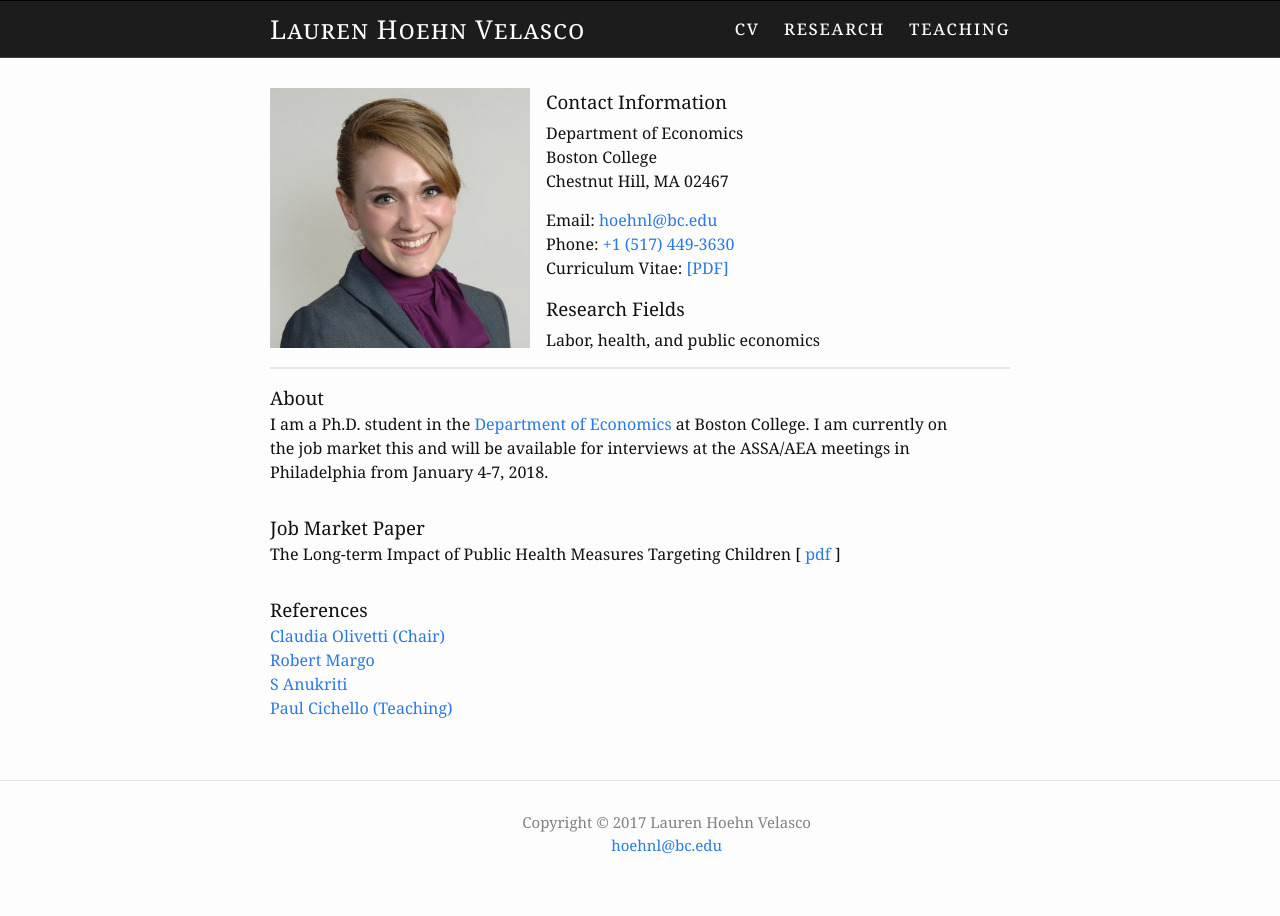
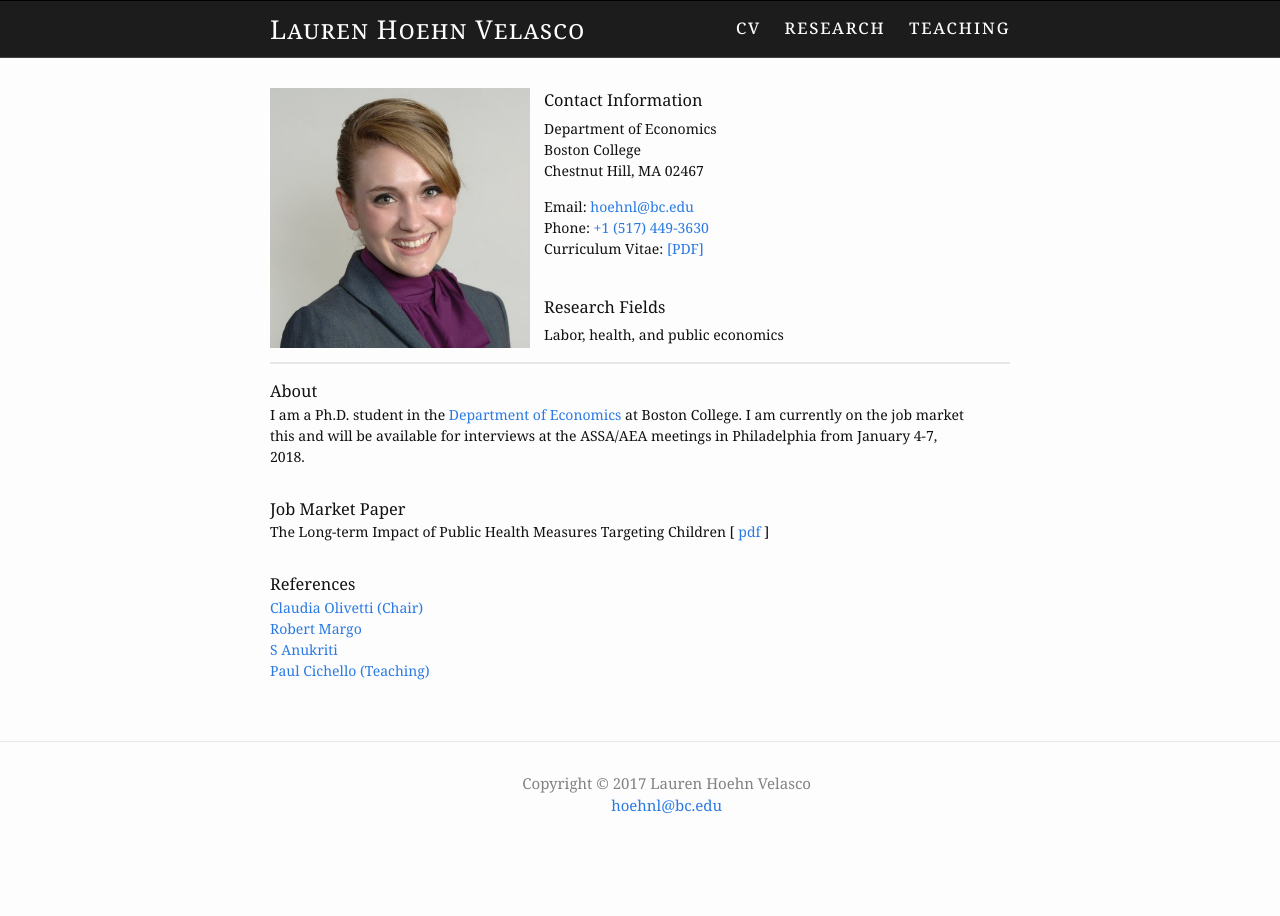
Before and after one commit to germsvel/lhv, a Jekyll site: the page built from index.html, in a window 1280 px wide. Built offline with Jekyll 4.4.1, drawn with Linux system fonts in a browser that asks for light colours.

Commit message:
Change base font to 14px
Change base font to 14px and adjust research fields in home page so they
fit well with image

```diff
--- a/_sass/_variables.scss
+++ b/_sass/_variables.scss
@@ -1,6 +1,6 @@
 // Our variables
 $base-font-family: Georgia, Times, serif;
-$base-font-size:   16px;
+$base-font-size:   14px;
 $small-font-size:  $base-font-size * 0.875;
 $base-line-height: 1.5;
 
--- a/index.html
+++ b/index.html
@@ -23,6 +23,7 @@ layout: default
         }}/assets/hoehnvelasco_cv.pdf">[PDF]</a>
     </p>
 
+    </br>
     <h3>Research Fields</h3>
     <p>
       Labor, health, and public economics
```
